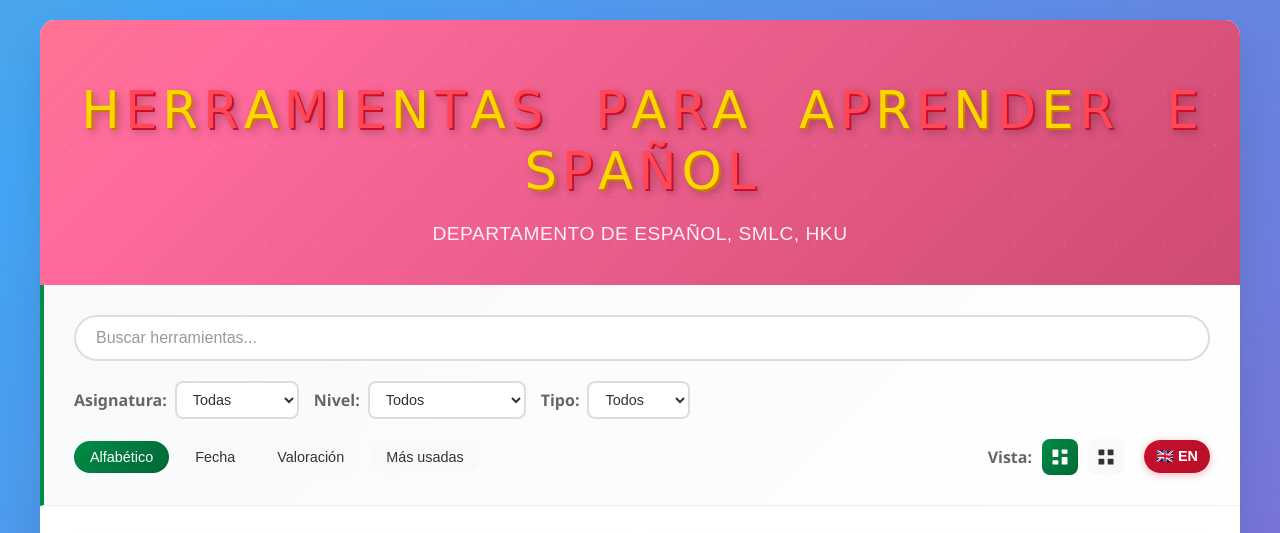
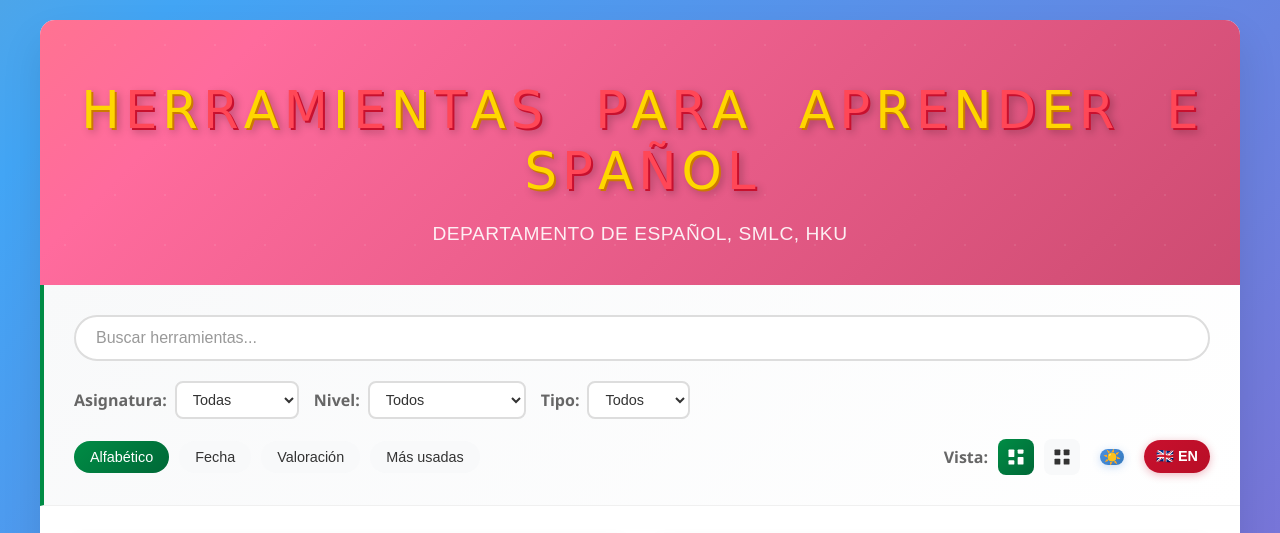
Before and after one commit to balpomorelitm/herramientasHKU, a plain HTML site: page index.html in a window 1280 px wide. Shown: the top 533 px of the page. Drawn offline with Linux system fonts and the light colour scheme; a web font is replaced by a local one.

Commit message:
Update index.html

```diff
--- a/index.html
+++ b/index.html
@@ -86,6 +86,13 @@
                         </button>
                     </div>
 
+                    <div class="theme-toggle">
+                        <button id="themeBtn" class="theme-btn" title="Cambiar a modo oscuro" data-tooltip-light="Cambiar a modo oscuro" data-tooltip-dark="Cambiar a modo claro">
+                            <span class="sun-icon">☀️</span>
+                            <span class="moon-icon">🌙</span>
+                        </button>
+                    </div>
+
                     <div class="language-toggle">
                         <button id="languageBtn" class="lang-btn" title="Switch to English">
                             🇬🇧 EN
```
